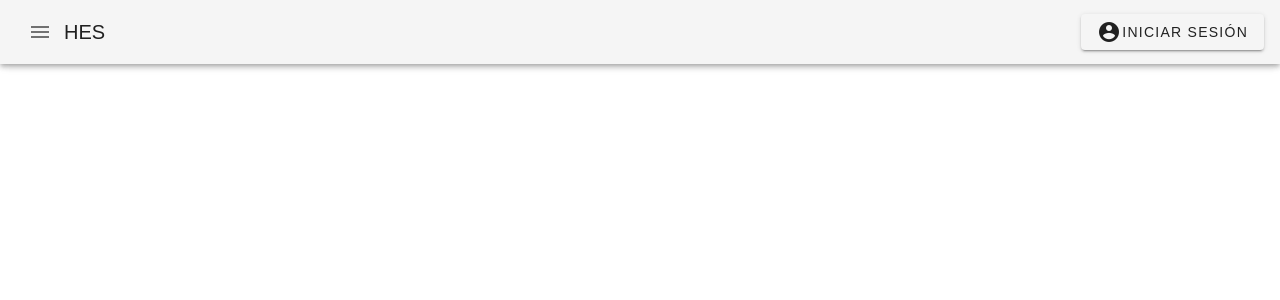
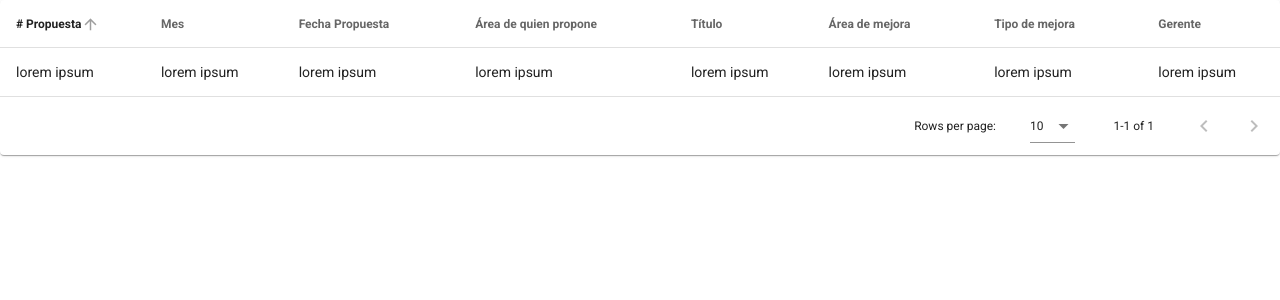
Before and after one commit to mirecabza/HESIdeasDeMejora, a Vue app: page /dashboard in a window 1280 px wide. Shown: the top 300 px of the page. Built offline with nearby package versions, Linux system fonts and the light colour scheme.

Commit message:
Initial implementation, just a datatable

```diff
--- a/src/views/Dashboard.vue
+++ b/src/views/Dashboard.vue
@@ -1,48 +1,52 @@
 <template>
-  <div>
-    <Header />
-    <input type="text" name="" id="searchbar" />
-    <div class="table">
-      <h6>Mes</h6>
-      <h6># Prop</h6>
-      <h6>F. Propuesta</h6>
-      <h6>Nombre</h6>
-      <h6>Área de quien propone</h6>
-      <h6>Título de la propuesta</h6>
-      <h6>Área de la mejora</h6>
-      <h6>Tipo de mejora</h6>
-      <h6>Gerente</h6>
-      <h6>a</h6>
-      <h6>b</h6>
-      <h6>c</h6>
-      <h6>d</h6>
-      <h6>e</h6>
-      <h6>f</h6>
-      <h6>g</h6>
-      <h6>h</h6>
-      <h6>i</h6>
-    </div>
-  </div>
+  <v-app>
+    <v-data-table
+      :headers="headers"
+      :items="items"
+      hide-actions
+      class="elevation-1"
+      select-all
+      pagination.sync="pagination"
+      item-key="id"
+      loading="true"
+    >
+    </v-data-table>
+  </v-app>
 </template>
 
 <script>
-import Header from "@/components/Header.vue";
-
 export default {
-  name: "Dashboard",
-  components: {
-    Header,
+  data() {
+    return {
+      headers: [
+        {
+          text: "# Propuesta",
+          align: "start",
+          value: "numProp",
+        },
+        { text: "Mes", value: "mes" },
+        { text: "Fecha Propuesta", value: "fecha" },
+        { text: "Área de quien propone", value: "areaPropone" },
+        { text: "Título", value: "titulo" },
+        { text: "Área de mejora", value: "areaMejora" },
+        { text: "Tipo de mejora", value: "tipoMejora" },
+        { text: "Gerente", value: "gerente" },
+      ],
+      items: [
+        {
+          numProp: "lorem ipsum",
+          mes: "lorem ipsum",
+          fecha: "lorem ipsum",
+          areaPropone: "lorem ipsum",
+          titulo: "lorem ipsum",
+          areaMejora: "lorem ipsum",
+          tipoMejora: "lorem ipsum",
+          gerente: "lorem ipsum",
+        },
+      ],
+    };
   },
 };
 </script>
 
-<style scoped>
-.table {
-  display: grid;
-  grid-template-columns: 1fr 1fr 1fr 2fr 2fr 3fr 1fr 2fr 1fr;
-  justify-items: center;
-}
-#searchbar {
-  margin: 10px 5px;
-}
-</style>
+<style></style>
```
